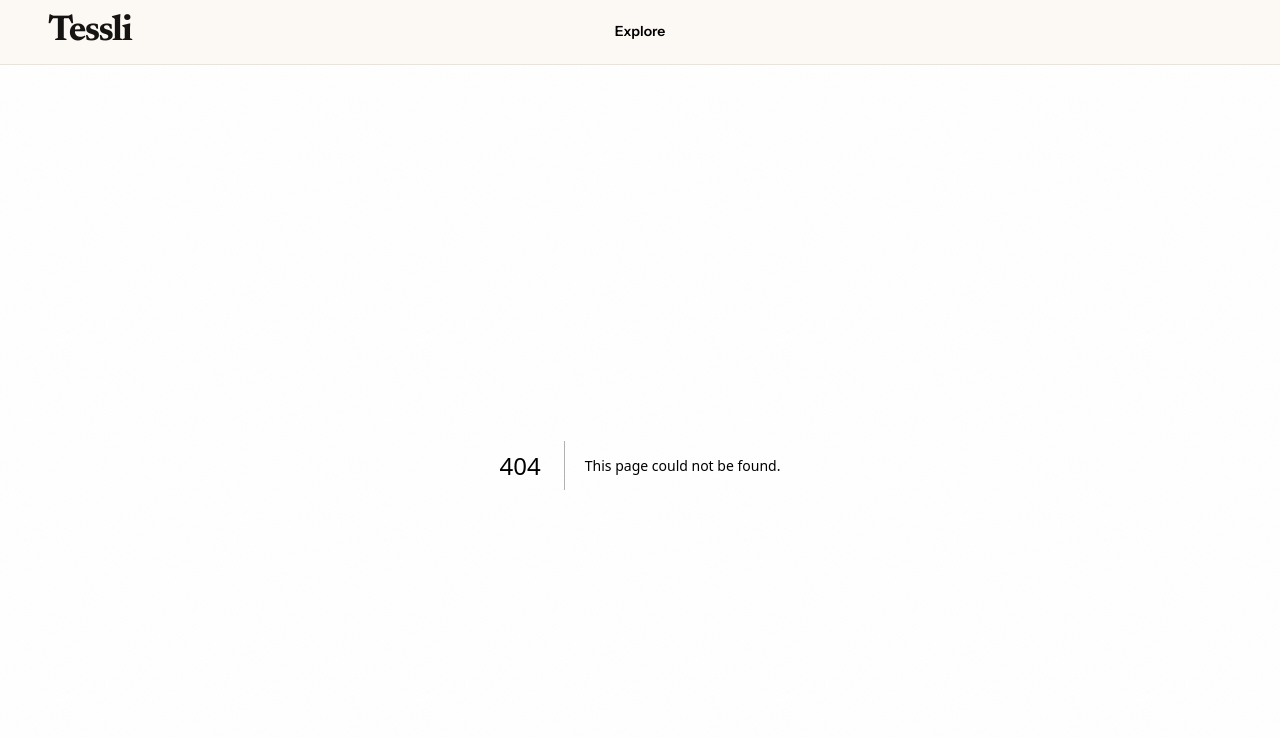
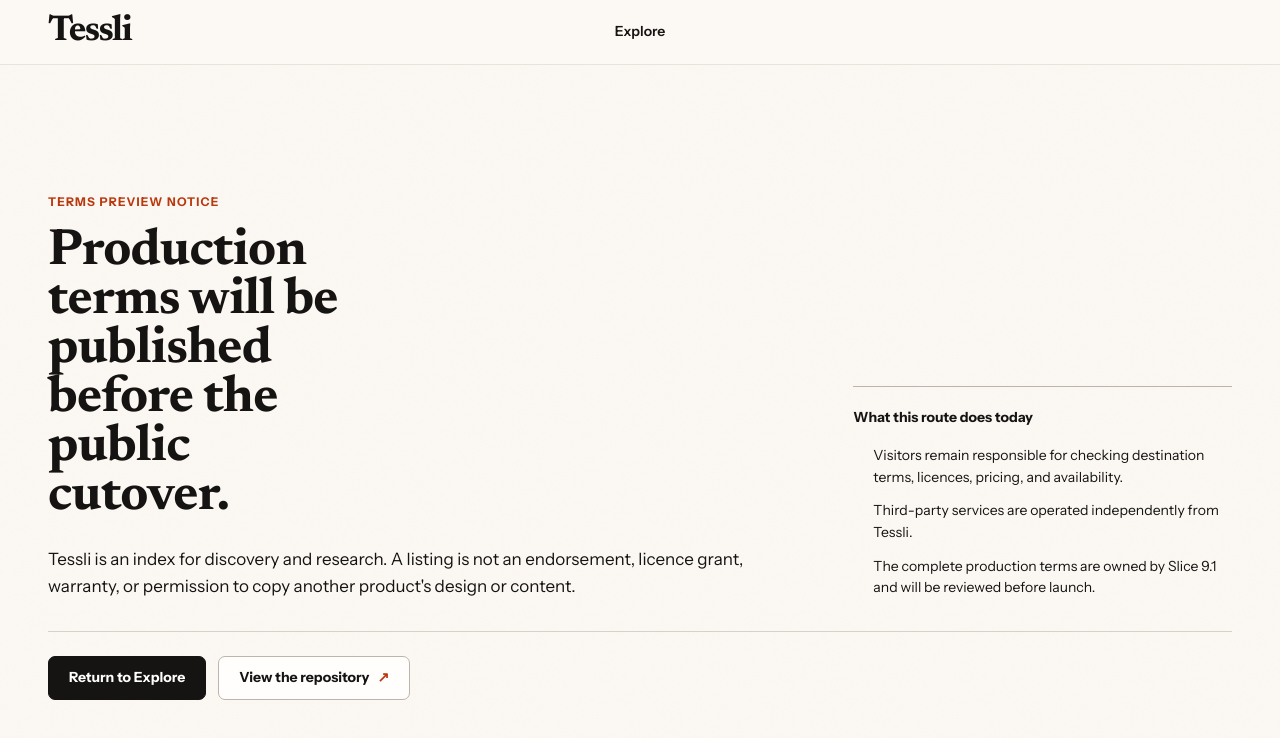
Before and after one commit to itsdeepaks/Mosaicary, a Next.js app in the folder web/: page /terms in a window 1280 px wide. Before the commit this address had no page. Shown: the top 738 px of the page. Built offline with nearby package versions, Linux system fonts and the light colour scheme.

Commit message:
feat(routes): add terms route shell

```diff
--- /dev/null
+++ b/web/app/terms/page.tsx
@@ -0,0 +1,20 @@
+import { RoutePlaceholder } from "@/components/route-placeholder/route-placeholder";
+
+export const metadata = {
+  title: "Terms",
+};
+
+export default function TermsPage() {
+  return (
+    <RoutePlaceholder
+      eyebrow="Terms preview notice"
+      title="Production terms will be published before the public cutover."
+      summary="Tessli is an index for discovery and research. A listing is not an endorsement, licence grant, warranty, or permission to copy another product's design or content."
+      details={[
+        "Visitors remain responsible for checking destination terms, licences, pricing, and availability.",
+        "Third-party services are operated independently from Tessli.",
+        "The complete production terms are owned by Slice 9.1 and will be reviewed before launch.",
+      ]}
+    />
+  );
+}
```
